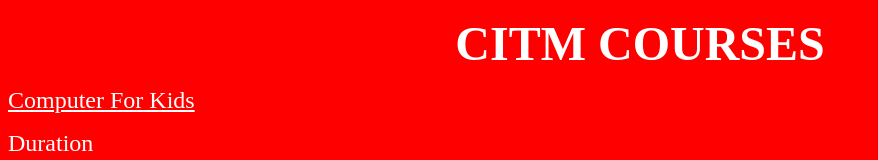
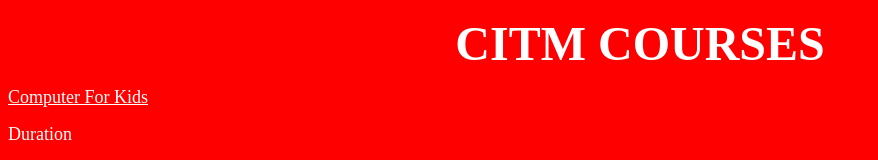
Before and after one commit to Kavyasshivaram/htmlproject, a plain HTML site: page courses.html in a window 1280 px wide. Shown: the top 160 px of the page, without its empty margins (0-878 px from the left). Drawn offline with Linux system fonts and the light colour scheme.

Commit message:
Update courses.html

```diff
--- a/courses.html
+++ b/courses.html
@@ -7,8 +7,8 @@
 </head>
 <body bgcolor="red">
     <p align="center"><b><font color="white" size="20">CITM COURSES</font></b></p>
-    <p><font color="white" size="5"><u>Computer For Kids</u></font></p>
-    <p><font color="white" size="5">
+    <p><font color="white" size="4"><u>Computer For Kids</u></font></p>
+    <p><font color="white" size="4">
         <p>Duration</p>
         <ul><li>15 Days</li></ul>
         <p>Fees</p>
@@ -29,6 +29,5 @@
         <p>Fees</p>
         <ul><li>MVR: 15000</li></ul>
 </font></p>
-
 </body>
 </html>
```
